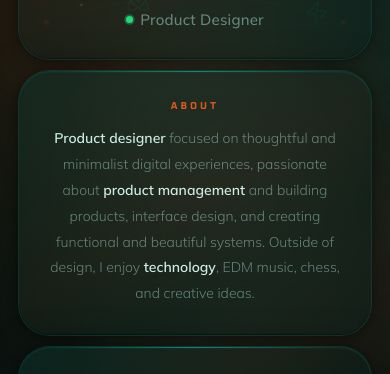
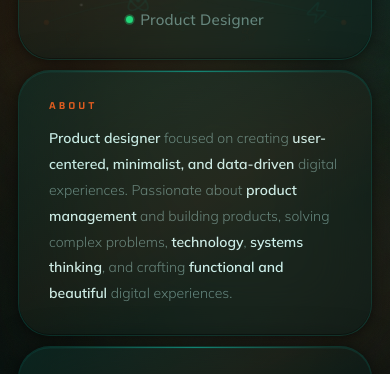
Before and after one commit to mxreza/Socialmedia, a React (Vite) app: page / in a window 390 px wide. Shown: the part 310-684 px from the top of the page. Built offline with nearby package versions, Linux system fonts and the light colour scheme.

Commit message:
feat: Update profile image and layout
Replaces the placeholder profile image with a direct URL to the actual image. Also adjusts the layout of the "About" section to ensure consistent left alignment of text.

```diff
--- a/src/App.tsx
+++ b/src/App.tsx
@@ -186,8 +186,8 @@ export default function App() {
                     alt="Mohammadreza Aghamohammadi"
                     onError={(e) => {
                       const target = e.target as HTMLImageElement;
-                      if (!target.src.includes('dicebear')) {
-                        target.src = "https://api.dicebear.com/7.x/notionists/svg?seed=Mohammadreza&backgroundColor=0a1414&hairColor=221916";
+                      if (!target.src.includes('images.unsplash.com')) {
+                        target.src = "https://media.licdn.com/dms/image/v2/D4E03AQHxxJKEuTTosQ/profile-displayphoto-shrink_200_200/profile-displayphoto-shrink_200_200/0/1710083399268?e=1780531200&v=beta&t=sYRv8oA4Ch3_LFx9XPLXF-_NHw4Wiv6ENb6a6UjV9Zo";
                       }
                     }}
                     className="w-full h-full object-cover"
@@ -204,10 +204,10 @@ export default function App() {
             </div>
           </div>
 
-          <div className="card-glass lg:col-span-2 lg:row-span-1 p-[28px_30px] flex flex-col justify-center items-center text-center lg:items-start lg:text-left rounded-[32px] lg:order-2">
+          <div className="card-glass lg:col-span-2 lg:row-span-1 p-[28px_30px] flex flex-col justify-center items-start text-left rounded-[32px] lg:order-2">
             <div className="font-display text-[10px] font-bold tracking-[3px] uppercase text-orange opacity-90 mb-[12px]">About</div>
             <p className="text-[14px] font-light leading-[1.85] text-t2">
-              <strong className="text-t1 font-semibold">Product designer</strong> focused on thoughtful and minimalist digital experiences, passionate about <strong className="text-t1 font-semibold">product management</strong> and building products, interface design, and creating functional and beautiful systems. Outside of design, I enjoy <strong className="text-t1 font-semibold">technology</strong>, EDM music, chess, and creative ideas.
+              <strong className="text-t1 font-semibold">Product designer</strong> focused on creating <strong className="text-t1 font-semibold">user-centered, minimalist, and data-driven</strong> digital experiences. Passionate about <strong className="text-t1 font-semibold">product management</strong> and building products, solving complex problems, <strong className="text-t1 font-semibold">technology</strong>, <strong className="text-t1 font-semibold">systems thinking</strong>, and crafting <strong className="text-t1 font-semibold">functional and beautiful</strong> digital experiences.
             </p>
           </div>
 
```
Also changed, not shown: 1 other file (tests, documents, lock files or other folders).
